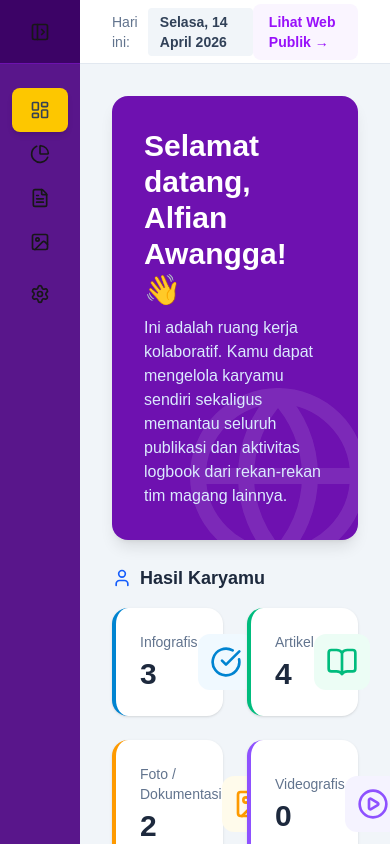
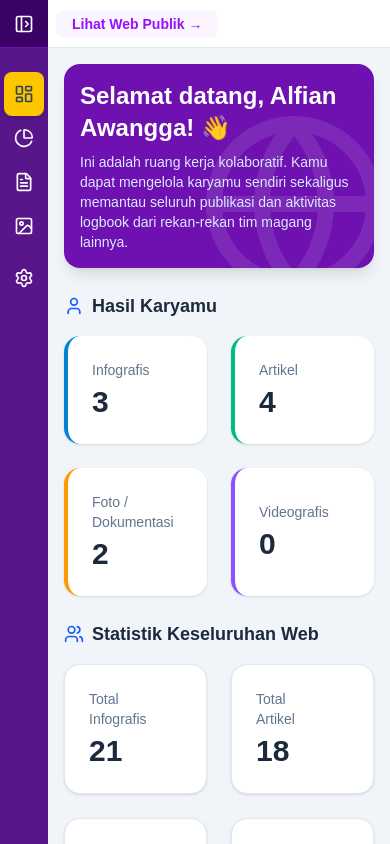
Before and after one commit to AlfianAwangga/Web-Pojok-Statistik-UNIPA, a Next.js app: page /admin/dashboard in a window 390 px wide. Shown: the top 844 px of the page. Built offline with nearby package versions, Linux system fonts and the light colour scheme.

Commit message:
perbaiki tampilan mobile

```diff
--- a/app/(user)/artikel/page.tsx
+++ b/app/(user)/artikel/page.tsx
@@ -169,7 +169,7 @@ export default function ArtikelPage() {
                         {/* Tombol Pemicu Buka Artikel */}
                         <button
                           onClick={() => handleOpenArticle(article.slug)}
-                          className="text-purple-700 font-bold text-sm flex items-center cursor-pointer hover:text-purple-900 group-hover:translate-x-1 transition-transform"
+                          className="text-purple-600 font-bold text-sm flex items-center cursor-pointer hover:text-purple-900 active:text-purple-900 group-hover:translate-x-1 transition-transform"
                         >
                           Baca Selengkapnya{" "}
                           <ChevronRightIcon className="w-4 h-4 ml-1" />
--- a/app/(user)/layout.tsx
+++ b/app/(user)/layout.tsx
@@ -9,7 +9,7 @@ export default function UserLayout({
   children: React.ReactNode;
 }>) {
   return (
-    <div>
+    <div className="min-h-screen bg-slate-100 font-sans">
       <Navbar />
       <main>{children}</main>
       <ScrollToTop />
--- a/app/admin/dashboard/page.tsx
+++ b/app/admin/dashboard/page.tsx
@@ -62,12 +62,12 @@ export default function AdminDashboardPage() {
 
   return (
     <div className="space-y-6">
-      <div className="bg-purple-800 rounded-2xl p-8 text-white shadow-lg relative overflow-hidden">
+      <div className="bg-purple-800 rounded-2xl p-4 md:p-8 text-white shadow-lg relative overflow-hidden">
         <div className="relative z-10">
-          <h2 className="text-3xl font-bold mb-2">
+          <h2 className="text-2xl md:text-3xl font-bold mb-2">
             Selamat datang, {currentUser}! 👋
           </h2>
-          <p className="text-blue-100 max-w-2xl">
+          <p className="text-sm text-blue-100 max-w-2xl">
             Ini adalah ruang kerja kolaboratif. Kamu dapat mengelola karyamu
             sendiri sekaligus memantau seluruh publikasi dan aktivitas logbook
             dari rekan-rekan tim magang lainnya.
@@ -90,8 +90,8 @@ export default function AdminDashboardPage() {
                 {myInfografisCount}
               </h4>
             </div>
-            <div className="bg-sky-50 p-3 rounded-xl">
-              <CheckCircle className="w-8 h-8 text-sky-600" />
+            <div className="sm:bg-sky-50 p-3 rounded-xl">
+              <CheckCircle className="hidden sm:block sm:block sm:size-8 sm:text-sky-600" />
             </div>
           </div>
           <div className="bg-white p-6 rounded-2xl border-l-4 border-emerald-500 shadow-sm flex items-center justify-between">
@@ -101,8 +101,8 @@ export default function AdminDashboardPage() {
                 {myArtikelCount}
               </h4>
             </div>
-            <div className="bg-emerald-50 p-3 rounded-xl">
-              <BookOpen className="w-8 h-8 text-emerald-500" />
+            <div className="sm:bg-emerald-50 p-3 rounded-xl">
+              <BookOpen className="hidden sm:block sm:size-8 sm:text-emerald-500" />
             </div>
           </div>
           <div className="bg-white p-6 rounded-2xl border-l-4 border-amber-500 shadow-sm flex items-center justify-between">
@@ -114,8 +114,8 @@ export default function AdminDashboardPage() {
                 {myPhotoCount}
               </h4>
             </div>
-            <div className="bg-amber-50 p-3 rounded-xl">
-              <ImageIcon className="w-8 h-8 text-amber-500" />
+            <div className="sm:bg-amber-50 p-3 rounded-xl">
+              <ImageIcon className="hidden sm:block sm:size-8 sm:text-amber-500" />
             </div>
           </div>
           <div className="bg-white p-6 rounded-2xl border-l-4 border-violet-500 shadow-sm flex items-center justify-between">
@@ -127,8 +127,8 @@ export default function AdminDashboardPage() {
                 {myVideoCount}
               </h4>
             </div>
-            <div className="bg-violet-50 p-3 rounded-xl">
-              <PlayCircle className="w-8 h-8 text-violet-500" />
+            <div className="sm:bg-violet-50 p-3 rounded-xl">
+              <PlayCircle className="hidden sm:block sm:size-8 sm:text-violet-500" />
             </div>
           </div>
         </div>
@@ -154,8 +154,8 @@ export default function AdminDashboardPage() {
                       {item.count}
                     </h4>
                   </div>
-                  <div className="bg-blue-50 p-3 rounded-xl">
-                    <Icon className="w-7 h-7 text-blue-500" />
+                  <div className="sm:bg-blue-50 p-3 rounded-xl">
+                    <Icon className="hidden sm:block sm:size-7 sm:text-blue-500" />
                   </div>
                 </div>
               );
--- a/app/admin/layout.tsx
+++ b/app/admin/layout.tsx
@@ -13,7 +13,7 @@ export default function AdminLayout({
       <NavbarAdmin />
       <div className="flex-1 flex flex-col">
         <TopBarAdmin />
-        <main className="flex-1 p-8">{children}</main>
+        <main className="flex-1 p-4 md:p-8">{children}</main>
       </div>
       <ScrollToTop />
     </div>
--- a/components/layout/navbar-admin.tsx
+++ b/components/layout/navbar-admin.tsx
@@ -63,7 +63,7 @@ export default function NavbarAdmin() {
   return (
     <aside
       className={`
-        ${isCollapsed ? "w-20" : "w-64"}
+        ${isCollapsed ? "w-12 sm:w-16" : "w-64"}
         bg-purple-900 flex flex-col h-screen sticky top-0
         transition-all duration-300
       `}
@@ -71,7 +71,7 @@ export default function NavbarAdmin() {
       {/* Brand Area */}
       <div
         className={`
-    h-16 border-b border-purple-800 bg-purple-950
+    h-12 md:h-16 border-b border-purple-800 bg-purple-950
     flex items-center
     ${isCollapsed ? "justify-center px-2" : "justify-between px-4"}
   `}
@@ -87,7 +87,7 @@ export default function NavbarAdmin() {
               <h1 className="font-bold text-white tracking-wide text-sm leading-tight">
                 Backend
               </h1>
-              <p className="text-[10px] text-slate-400">
+              <p className="hidden sm:text-[10px] text-slate-400">
                 Pojok Statistik BPS x UNIPA
               </p>
             </div>
@@ -97,7 +97,7 @@ export default function NavbarAdmin() {
         {/* Toggle Button */}
         <button
           onClick={() => setIsCollapsed(!isCollapsed)}
-          className="p-2 rounded-lg hover:bg-purple-800 transition shrink-0"
+          className="p-2 rounded-lg hover:bg-purple-800 text-white transition shrink-0"
         >
           {isCollapsed ? (
             <PanelLeftOpen className="w-5 h-5" />
@@ -108,7 +108,7 @@ export default function NavbarAdmin() {
       </div>
 
       {/* Menu Items */}
-      <div className="flex-1 overflow-y-auto py-6 px-3 space-y-2">
+      <div className="flex-1 overflow-y-auto py-6 px-1 sm:px-3 space-y-2">
         {!isCollapsed && (
           <p className="px-3 text-xs font-bold text-yellow-200 uppercase tracking-wider mb-3">
             KONTEN WEB
@@ -131,7 +131,7 @@ export default function NavbarAdmin() {
                   ${
                     isActive
                       ? "bg-yellow-400 text-gray-700 shadow-md"
-                      : "hover:bg-purple-800 hover:text-white"
+                      : "hover:bg-purple-800 text-white"
                   }
                 `}
               >
@@ -151,12 +151,12 @@ export default function NavbarAdmin() {
         <button
           className={`
             w-full flex items-center rounded-lg text-sm font-medium
-            hover:bg-purple-800 hover:text-white transition-all
+            hover:bg-purple-800 text-white transition-all
             ${isCollapsed ? "justify-center px-2 py-3" : "px-4 py-3 gap-3"}
           `}
         >
           <Settings className="w-5 h-5 shrink-0" />
-          {!isCollapsed && <span>Pengaturan Akun</span>}
+          {!isCollapsed && <span>Akun</span>}
         </button>
       </div>
     </aside>
--- a/components/layout/topbar-admin.tsx
+++ b/components/layout/topbar-admin.tsx
@@ -7,9 +7,9 @@ export default function TopBarAdmin() {
     year: "numeric",
   });
   return (
-    <header className="h-16 bg-white border-b border-slate-200 flex items-center justify-between px-8 sticky top-0 z-20">
+    <header className="h-12 md:h-16 bg-white border-b border-slate-200 flex items-center justify-between px-2 md:px-8 sticky top-0 z-20">
       {" "}
-      <div className="flex items-center text-sm text-slate-500">
+      <div className="hidden sm:flex items-center text-sm text-slate-500">
         {" "}
         <span className="font-medium">Hari ini:</span>{" "}
         <span className="ml-2 bg-slate-100 px-3 py-1 rounded text-slate-700 font-bold capitalize">
@@ -17,11 +17,11 @@ export default function TopBarAdmin() {
           {formattedDate}{" "}
         </span>{" "}
       </div>{" "}
-      <div className="flex items-center gap-4">
+      <div className="flex justify-items-end sm:flex sm:items-center gap-4">
         {" "}
         <a
           href="/"
-          className="text-sm font-bold cursor-pointer text-purple-600 hover:bg-purple-100 bg-purple-50 px-4 py-2 rounded-lg transition-colors"
+          className="text-sm font-bold cursor-pointer text-purple-600 hover:bg-purple-100 bg-purple-50 px-4 py-1 rounded-lg transition-colors"
         >
           {" "}
           Lihat Web Publik &rarr;{" "}
--- a/components/sections/artikel-section.tsx
+++ b/components/sections/artikel-section.tsx
@@ -31,7 +31,7 @@ export default function ArtikelSection() {
             {artikelTerbaru.map((artikel) => (
               <div
                 key={artikel.id}
-                className="bg-white p-8 rounded-xl shadow-md border-t-4 border-purple-900 hover:-translate-y-1 transition-transform duration-300"
+                className="bg-white p-8 rounded-xl shadow-md border-t-4 border-purple-900 hover:-translate-y-1 active:-translate-y-1 transition-transform duration-300"
               >
                 <p className="text-xs font-semibold text-yellow-600 mb-3">
                   {artikel.publishDate}
@@ -48,7 +48,7 @@ export default function ArtikelSection() {
                   </span>
                   <button
                     onClick={() => handleOpenArticle(artikel.slug)}
-                    className="bg-white text-gray-600 p-2 rounded-lg border border-gray-600 hover:text-yellow-300 hover:bg-purple-900 text-sm font-bold flex items-center"
+                    className="bg-white text-gray-600 p-2 rounded-lg border border-gray-600 hover:text-yellow-300 hover:bg-purple-900 active:text-yellow-300 active:bg-purple-900 text-sm font-bold flex items-center"
                   >
                     Baca <ArrowRight className="w-4 h-4 ml-1" />
                   </button>
--- a/components/sections/hero-section.tsx
+++ b/components/sections/hero-section.tsx
@@ -28,13 +28,13 @@ export default function HeroSection() {
             <div className="flex flex-col sm:flex-row space-y-4 sm:space-y-0 sm:space-x-4 justify-center md:justify-start">
               <a
                 href="#infografis"
-                className="bg-purple-900 hover:bg-purple-900 text-white font-bold py-3 px-8 rounded-lg shadow-lg transition-transform transform hover:-translate-y-1 flex items-center justify-center"
+                className="bg-purple-900 hover:bg-purple-900 active:bg-purple-900 text-white font-bold py-3 px-8 rounded-lg shadow-lg transition-transform transform hover:-translate-y-1 active:-translate-y-1 flex items-center justify-center"
               >
                 Lihat Karya Mahasiswa <ArrowRight className="w-5 h-5 ml-2" />
               </a>
               <a
                 href="#tentang"
-                className="bg-transparent border-2 border-purple-900 hover:bg-purple-100 hover:text-purple-900 text-purple-900 font-bold py-3 px-8 rounded-lg transition-colors flex items-center justify-center"
+                className="bg-transparent border-2 border-purple-900 active:bg-purple-100 active:text-purple-900 hover:bg-purple-100 hover:text-purple-900 text-purple-900 font-bold py-3 px-8 rounded-lg transition-colors flex items-center justify-center"
               >
                 Tentang Program
               </a>
--- a/components/sections/infografis-section.tsx
+++ b/components/sections/infografis-section.tsx
@@ -31,6 +31,9 @@ export default function InfografisSection() {
             {infografisTerbaru.map((item) => (
               <div
                 key={item.id}
+                onClick={() => {
+                  setSelectedItem(item);
+                }}
                 className="bg-white rounded-xl shadow-lg overflow-hidden group hover:shadow-xl transition-all duration-300 border border-gray-100"
               >
                 <div className="relative h-64 overflow-hidden">
```
Also changed, not shown: app/(user)/artikel/[slug]/page.tsx (+19 -22 lines), app/admin/artikel/page.tsx (+5 -3 lines), app/admin/infografis/page.tsx (+5 -3 lines).
